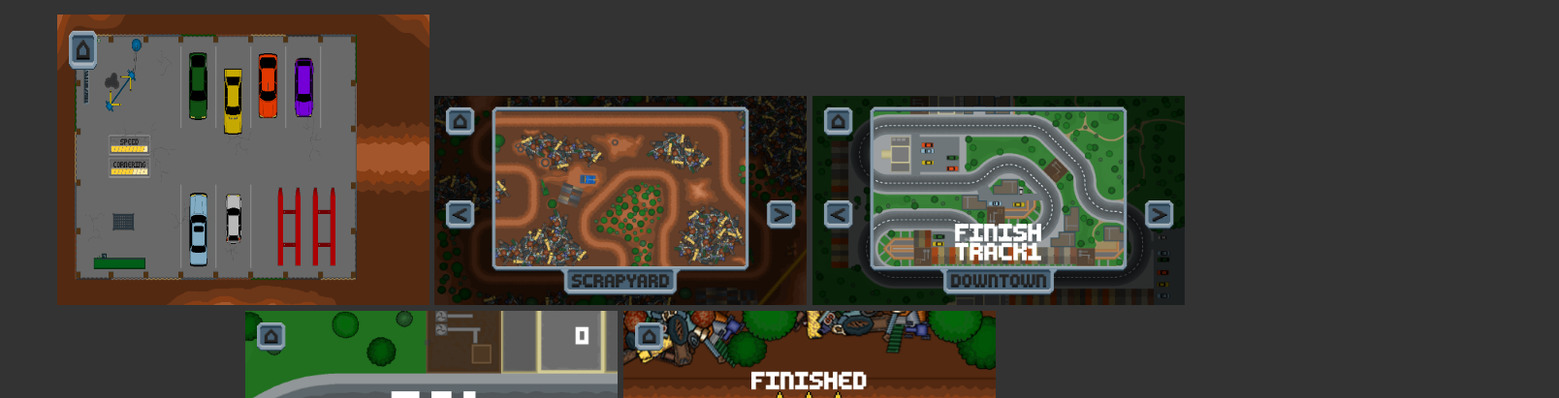
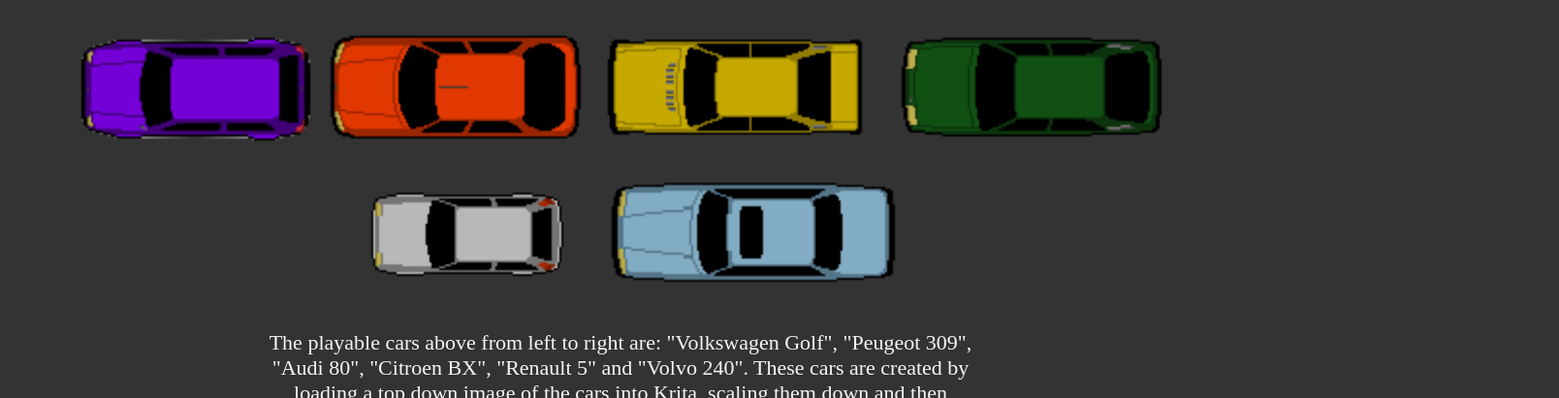
Before and after one commit to wnMWum/TimeChampions, a plain HTML site: page index.html in a window 1280 px wide. Shown: the part 2389-2800 px from the top of the page at 97% size, 1608 px wide, since content can reach past the window. Drawn offline with Linux system fonts and the light colour scheme.

Commit message:
Update index.html

```diff
--- a/index.html
+++ b/index.html
@@ -19,7 +19,7 @@
 <body>
     <center>
         <h1>TimeChampions</h1>
-        <img src="Homescreen.png" alt="Homescreen image">
+        <img src="Homescreen.png" alt="Homescreen image" width="1600" height="900">
 
         <hr>
 
@@ -61,12 +61,12 @@
             <br>allowed me to create the cars in the game, which are based on real cars.
         </p>
         <div class="image-row">
-            <img src="golf pixel art krita.png" alt="Volkswagen Golf" title="Volkswagen Golf">
-            <img src="Peugeot 309.png" alt="Peugeot 309" title="Peugeot 309">
-            <img src="audi 80.png" alt="Audi 80" title="Audi 80">
-            <img src="citroen bx.png" alt="Citroen BX" title="Audi 80">
-            <img src="renault 5.png" alt="Renault 5" Title="Renault 5">
-            <img src="volvo 240.png" alt="Volvo 240" Title="Volvo 240">
+            <img src="golf pixel art krita.png" alt="Volkswagen Golf" width="264" height="144">
+            <img src="Peugeot 309.png" alt="Peugeot 309" title="Peugeot 309" width="264" height="144">
+            <img src="audi 80.png" alt="Audi 80" title="Audi 80" width="300" height="144">
+            <img src="citroen bx.png" alt="Citroen BX" title="Audi 80" width="300" height="144">
+            <img src="renault 5.png" alt="Renault 5" Title="Renault 5" width="264" height="144">
+            <img src="volvo 240.png" alt="Volvo 240" Title="Volvo 240" width="300" height="144">
         </div>
 
         <p>The playable cars above from left to right are: "Volkswagen Golf", "Peugeot 309",
@@ -79,11 +79,11 @@
 
         <h2>Game Images</h2>
         <div class="image-row">
-            <img src="garage.png" alt="garage" width="384" height="300">
-            <img src="scrapyard.png" alt="scrapyard" width="384" height="216">
-            <img src="downtown.png" alt="downtown" width="384" height="216">
-            <img src="go.png" alt="go" width="384" height="216">
-            <img src="finish.png" alt="finish" width="384" height="216">
+            <img src="garage.png" alt="garage" width="320" height="180">
+            <img src="scrapyard.png" alt="scrapyard" width="320" height="180">
+            <img src="downtown.png" alt="downtown" width="320" height="180">
+            <img src="finish.png" alt="finish" width="320" height="180">
+            <img src="go.png" alt="go" width="320" height="180">
         </div>
 
         <hr>
```
